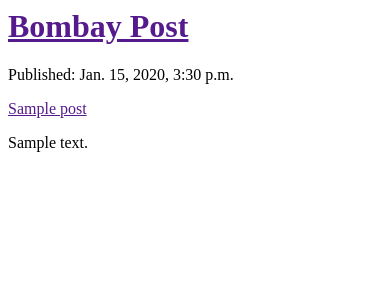
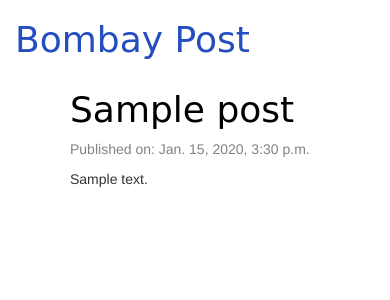
Before and after one commit to indiabhiDeploy/BlogDeploy, a Django app: template blog/templates/blog/post_list.html in a window 390 px wide. Shown: the top 300 px of the page. Run offline with Django 3.2, Linux system fonts and the light colour scheme; the template is opened without the code that fills it: values that come from a table or form of the project are taken from there, others are empty; tables that the repository leaves empty hold one stand-in row (values such as "Sample post"); some libraries are stand-ins or nearby versions.

Commit message:
Checked templates detail view, Add CSS

```diff
--- /dev/null
+++ b/blog/static/css/blog.css
@@ -0,0 +1,46 @@
+h1 a {
+				color:	#244DBD;
+}
+
+body{
+				padding-left:	15px;
+}
+
+.page-header {
+				background-color:	#ff9400;
+				margin-top:	0;
+				padding:	20px	20px	20px	40px;
+}
+.page-header h1, .page-header h1 a,	.page-header h1	a:visited, .page-header h1	a:active{
+				color:	#ffffff;
+				font-size:	36pt;
+				text-decoration:	none;
+}
+.content {
+				margin-left: 40px;
+}
+h1,	h2,	h3,	h4	{
+				font-family: 'Lobster',	cursive;
+}
+.date	{
+				float:	center;
+				color:	#828282;
+}
+.save	{
+				float:	right;
+}
+.post-form	textarea,	.post-form	input	{
+				width:	100%;
+}
+.top-menu,	.top-menu:hover,	.top-menu:visited	{
+				color:	#ffffff;
+				float:	right;
+				font-size:	26pt;
+				margin-right:	20px;
+}
+.post	{
+				margin-bottom:	70px;
+}
+.post	h1	a,	.post	h1	a:visited	{
+				color:	#000000;
+}
--- /dev/null
+++ b/blog/templates/blog/base.html
@@ -0,0 +1,25 @@
+{% load staticfiles %}
+
+<html>
+	<head>
+		<link rel="stylesheet" href="http://maxcdn.bootstrapcdn.com/bootstrap/3.3.6/css/bootstrap.min.css">
+		<link rel="stylesheet" href="{% static 'css/blog.css' %}">
+
+		<title> Bombay Post </title>
+	</head>
+	<body>
+		<div>
+			<h1><a href="/"> Bombay Post</a></h1>
+		</div>
+
+		<div class="content container">
+			<div class = "row">
+				<div class = "col-md-8">
+					{% block content %}
+					{% endblock %}
+				</div>
+
+			</div>
+		</div>
+	</body>
+</html>
--- a/blog/templates/blog/post_list.html
+++ b/blog/templates/blog/post_list.html
@@ -1,21 +1,15 @@
-<html>
-	<head>
-		<title> Bombay Post </title>
-	</head>
-	<body>
-		<div>
-			<h1><a href=""> Bombay Post</a></h1>
+{% extends 'blog/base.html' %}
+
+{% block content %}
+	{% for post in posts %}
+		<div class="post">
+
+		<h1><a	href="{%url 'post_detail' pk=post.pk %}">{{	post.title	}}</a></h1>
+
+			<div class="date">
+				<p>Published on: {{ post.published_date }}</p>
+			</div>
+			<p>{{ post.text|linebreaks }}</p>
 		</div>
-
-
-			{% for post in posts %}
-				<div>
-					<p>Published: {{ post.published_date }}</p
-					<h1><a href = "">{{ post.title }}</a></h1>
-					<p>{{ post.text|linebreaks }}</p>
-				</div>
-			{% endfor %}
-
-
-	</body>
-</html>
+	{% endfor %}
+{% endblock %}
--- a/blog/urls.py
+++ b/blog/urls.py
@@ -4,4 +4,5 @@ from . import views
 
 urlpatterns = [
 	url(r'^$', views.post_list, name='post_list'),
+	url(r'^post/(?P<pk>[0-9]+)/$', views.post_detail, name='post_detail'),
 ]
```
Also changed, not shown: blog/templates/blog/post_detail.html (added, +13 -0 lines), blog/views.py (+6 -1 lines).
